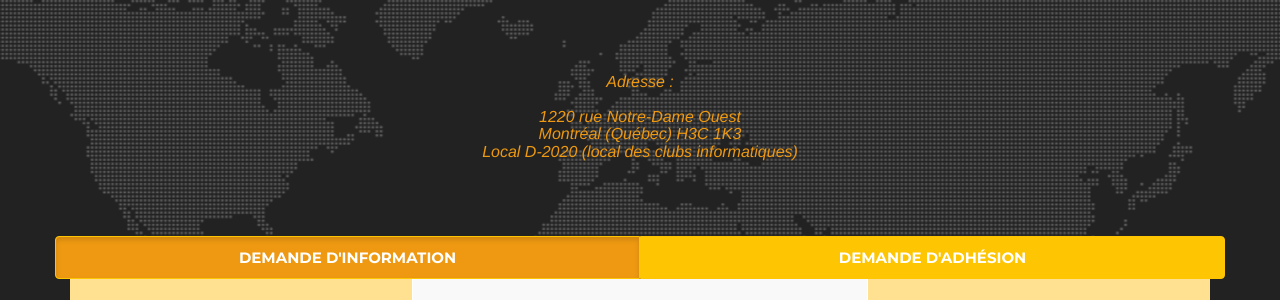
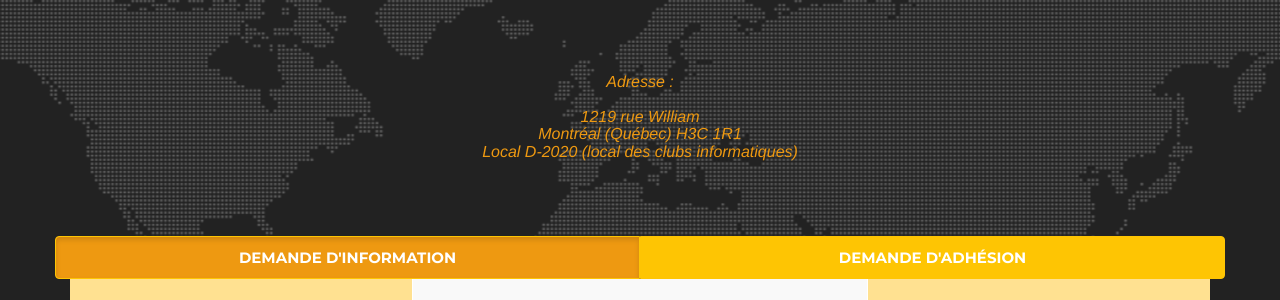
Before and after one commit to ClubCedille/clubcedille.github.io, a Jekyll site: the page built from index.html, in a window 1280 px wide and 900 px high, scrolled down 6818 px. Shown: the part 152-452 px from the top of the window. Built offline with Jekyll 4.4.1, drawn with Linux system fonts in a browser that asks for light colours; some web fonts are replaced.

Commit message:
Correction de l'adresse, le D-2020 est dans un autre bâtiment

```diff
--- a/_data/fr/contact.yml
+++ b/_data/fr/contact.yml
@@ -12,8 +12,8 @@ contact_informations:
 address:
   title: Adresse
   lines:
-    1: 1220 rue Notre-Dame Ouest
-    2: Montréal (Québec) H3C 1K3
+    1: 1219 rue William
+    2: Montréal (Québec) H3C 1R1
     3: Local D-2020 (local des clubs informatiques)
 
 form_header: Questions? Commentaires? Tu veux t'impliquer?
```
